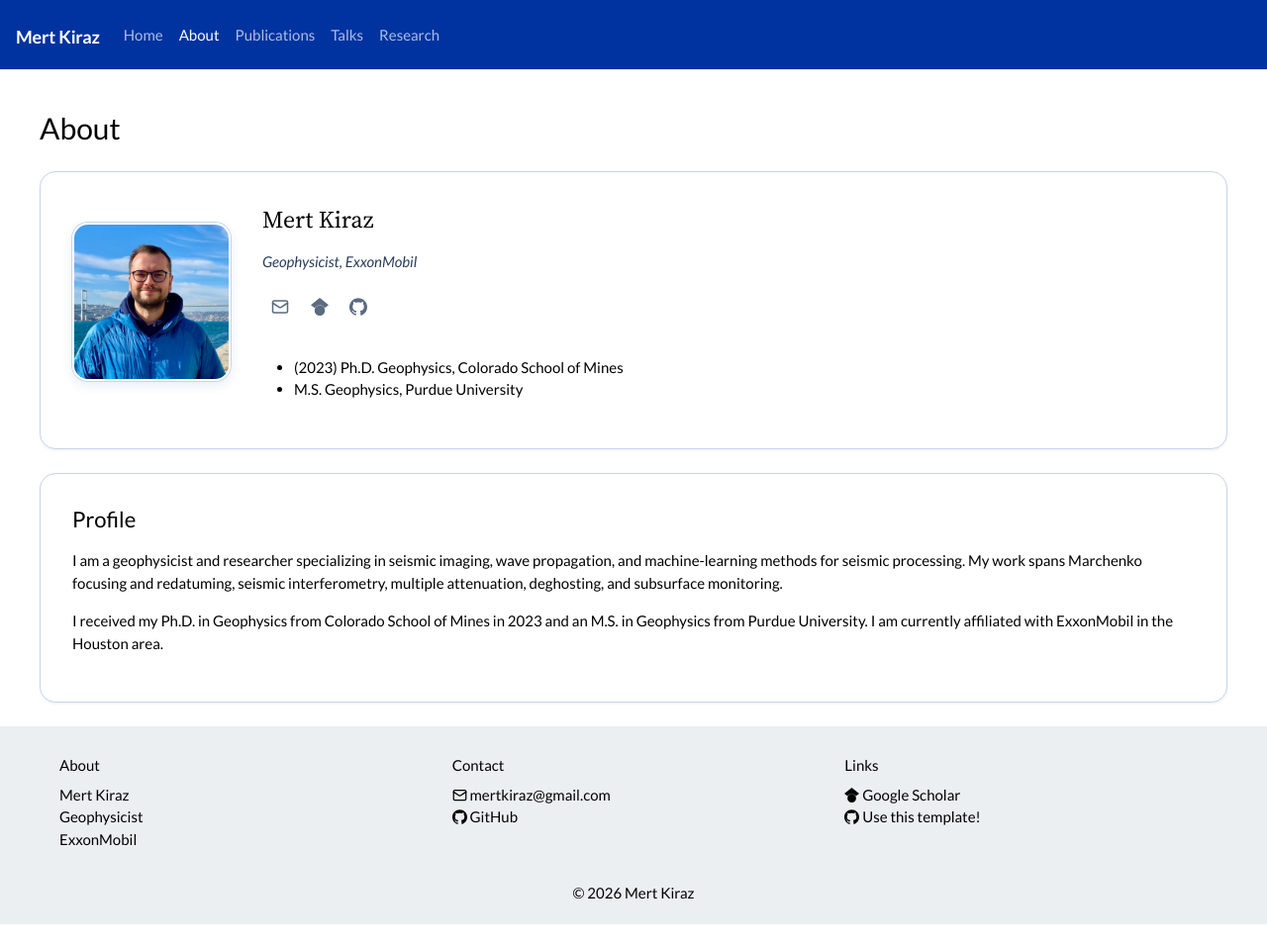
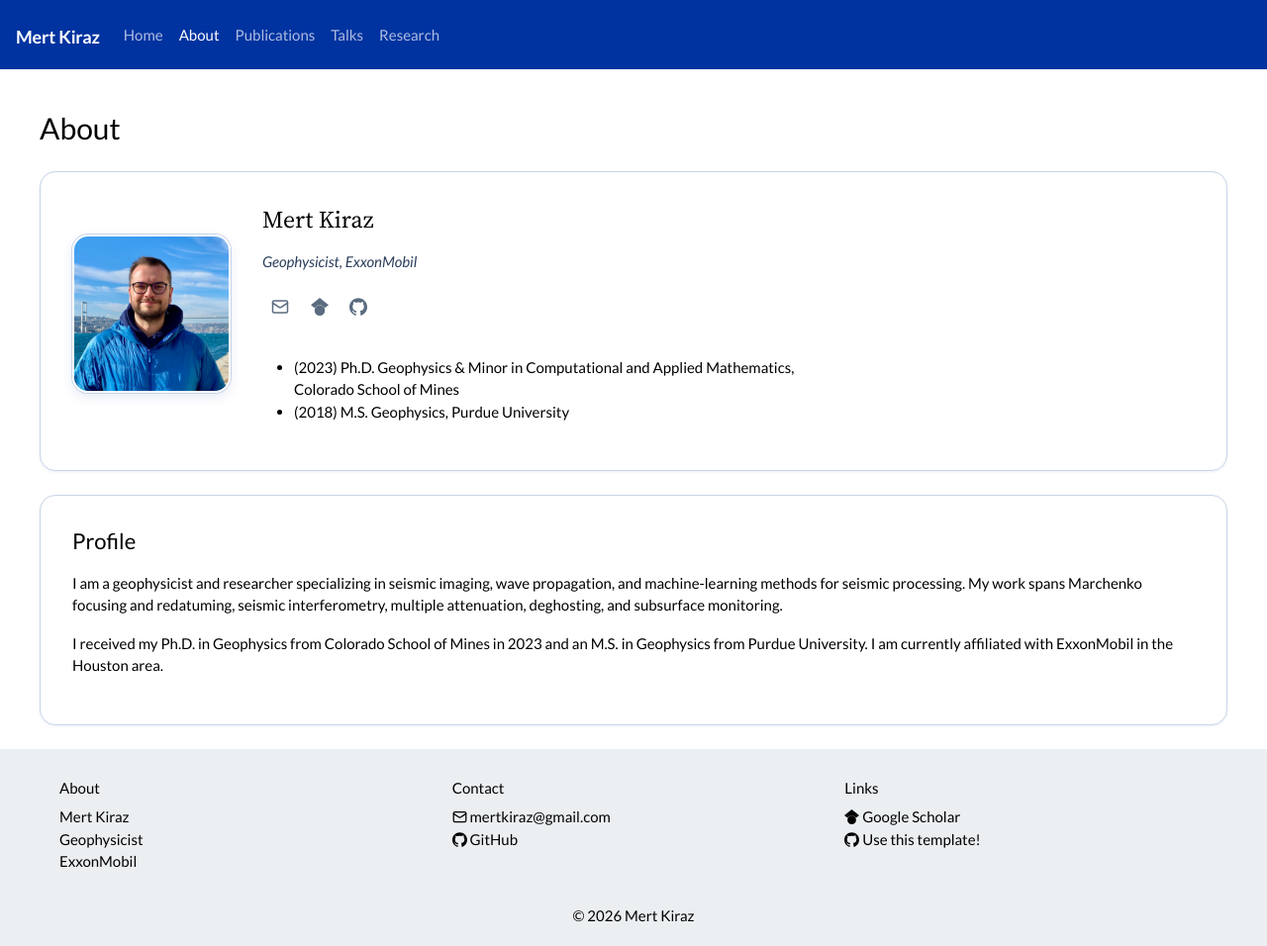
Before and after one commit to mertsinanrecepkiraz/mertsinanrecepkiraz.github.io, a Jekyll site: the page built from _pages/about.md, in a window 1280 px wide. Shown: the whole page at 99% size. Built offline with Jekyll 4.4.1, drawn with Linux system fonts in a browser that asks for light colours; before the commit the page ends 934 px from its top, so only the background shows below that.

Commit message:
Update education details

```diff
--- a/_data/pi.yml
+++ b/_data/pi.yml
@@ -3,8 +3,8 @@
 # Delete this file if you only need the basics.
 
 - education:
-    - "(2023) Ph.D. Geophysics, Colorado School of Mines"
-    - "M.S. Geophysics, Purdue University"
+    - "(2023) Ph.D. Geophysics & Minor in Computational and Applied Mathematics, Colorado School of Mines"
+    - "(2018) M.S. Geophysics, Purdue University"
   educationshort:
-    - "Ph.D. Geophysics, Colorado School of Mines"
-    - "M.S. Geophysics, Purdue University"
+    - "Ph.D. Geophysics & Minor in Computational and Applied Mathematics, Colorado School of Mines"
+    - "M.S. Geophysics, Purdue University (2018)"
```
